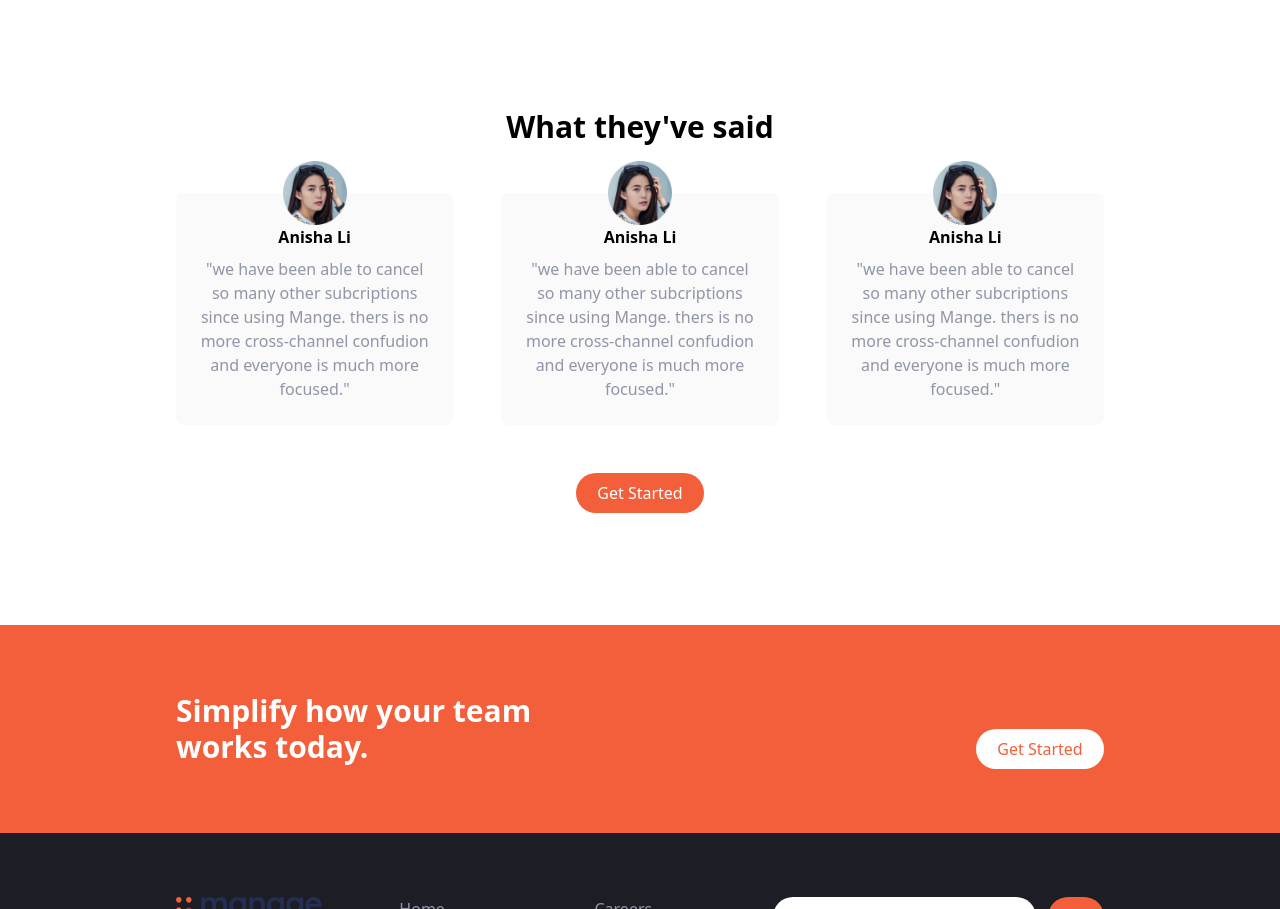
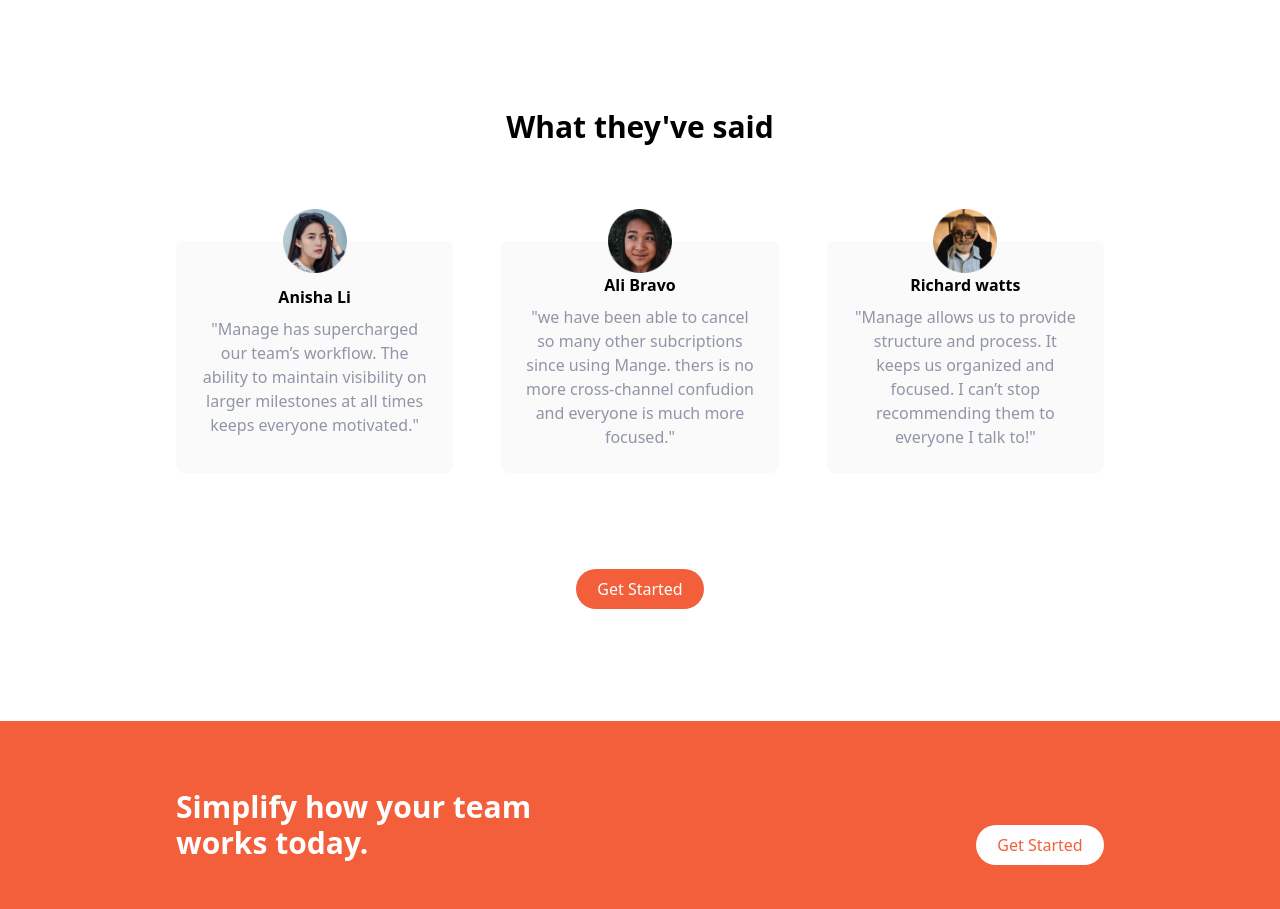
Before and after one commit to Cokejnr7/Manage, a website: page index.html in a window 1280 px wide. Shown: the part 1306-2215 px from the top of the page. Drawn offline with Linux system fonts and the light colour scheme.

Commit message:
corrected testimonials images

```diff
--- a/index.html
+++ b/index.html
@@ -143,7 +143,7 @@
 
     <!-- testimonials -->
 
-    <section class="container mx-auto flex flex-col space-y-12  mb-28 px-6">
+    <section class="container mx-auto flex flex-col gap-y-24  mb-28 px-6">
 
       <h2 class="text-3xl font-bold text-center">What they've said</h2>
 
@@ -152,18 +152,18 @@
           class="p-6 flex-col space-y-2 justify-center bg-veryLightGray w-1/3 rounded-lg relative flex items-center">
           <img src="img/avatar-anisha.png" class="w-16 absolute -top-8" />
           <p class="font-bold text-center">Anisha Li</p>
-          <p class="max-w-xs text-center text-darkGrayishBlue md:max-w-xs">
-            "we have been able to cancel so many other subcriptions since
-            using Mange. thers is no more cross-channel confudion and everyone
-            is much more focused."
+          <p class="max-w-xs text-center text-darkGrayishBlue md:max-w-xl">
+            "Manage has supercharged our team’s workflow.
+            The ability to maintain visibility on larger milestones at all times
+             keeps everyone motivated."
           </p>
         </div>
 
         <div
           class="p-6 flex-col space-y-2 justify-center bg-veryLightGray w-1/3 rounded-lg relative flex items-center">
-          <img src="img/avatar-anisha.png" class="w-16 absolute -top-8" />
-          <p class="font-bold text-center">Anisha Li</p>
-          <p class="max-w-xs text-center text-darkGrayishBlue md:max-w-xs">
+          <img src="img/avatar-ali.png" class="w-16 absolute -top-8" />
+          <p class="font-bold text-center">Ali Bravo</p>
+          <p class="max-w-xs text-center text-darkGrayishBlue md:max-w-xl">
             "we have been able to cancel so many other subcriptions since
             using Mange. thers is no more cross-channel confudion and everyone
             is much more focused."
@@ -172,12 +172,12 @@
 
         <div
           class="p-6 flex-col justify-center space-y-2 bg-veryLightGray w-1/3 rounded-lg relative flex items-center">
-          <img src="img/avatar-anisha.png" class="w-16 absolute -top-8" />
-          <p class="font-bold text-center">Anisha Li</p>
-          <p class="max-w-xs text-center text-darkGrayishBlue md:max-w-xs">
-            "we have been able to cancel so many other subcriptions since
-            using Mange. thers is no more cross-channel confudion and everyone
-            is much more focused."
+          <img src="img/avatar-richard.png" class="w-16 absolute -top-8" />
+          <p class="font-bold text-center">Richard watts</p>
+          <p class="max-w-xs text-center text-darkGrayishBlue md:max-w-sm">
+            "Manage allows us to provide structure and process.
+            It keeps us organized and focused.
+            I can’t stop recommending them to everyone I talk to!"
           </p>
         </div>
       </div>
```
Also changed, not shown: css/main.css.
